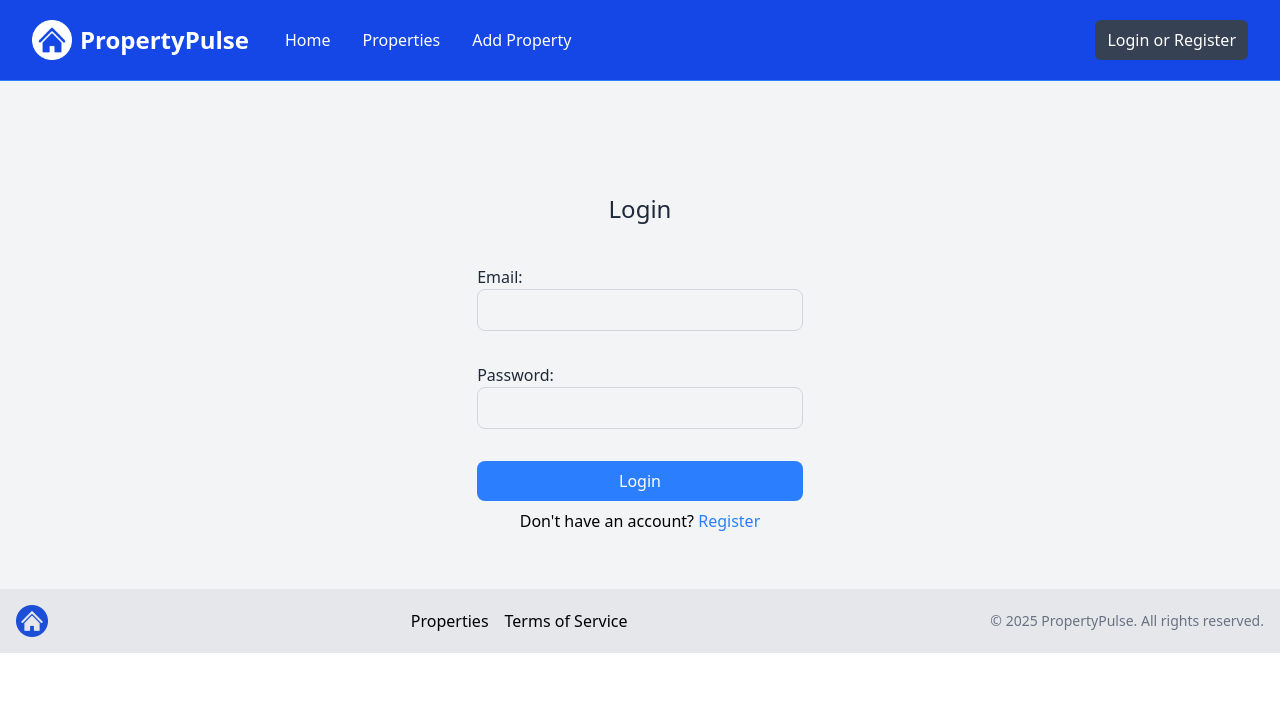
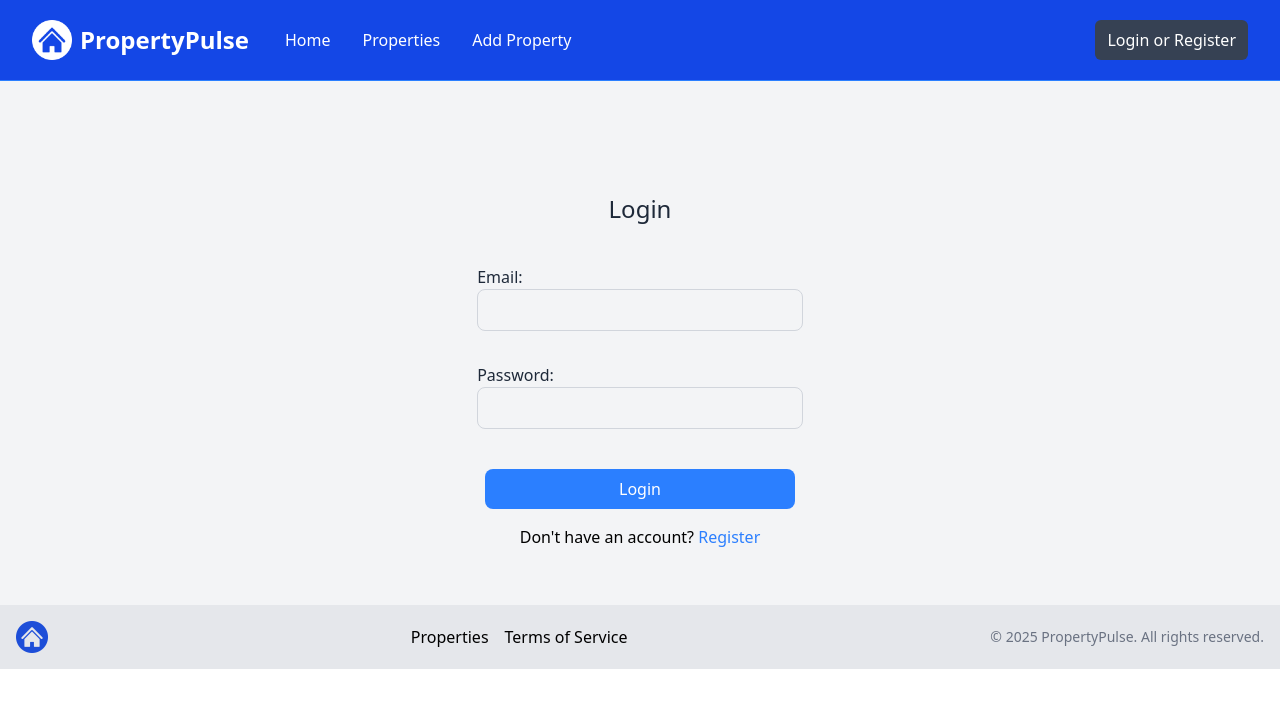
Before and after one commit to fanischam/property-pulse, a Next.js app: page /login in a window 1280 px wide. Shown: the top 708 px of the page. Built offline with nearby package versions, Linux system fonts and the light colour scheme.

Commit message:
reworked login button styling

```diff
--- a/components/Login.tsx
+++ b/components/Login.tsx
@@ -45,7 +45,7 @@ const Login = () => {
       </label>
       <button
         type='submit'
-        className='bg-blue-500 m-2 text-white p-2 rounded-lg'
+        className='bg-blue-500 m-4 text-white p-2 rounded-lg'
       >
         Login
       </button>
```
